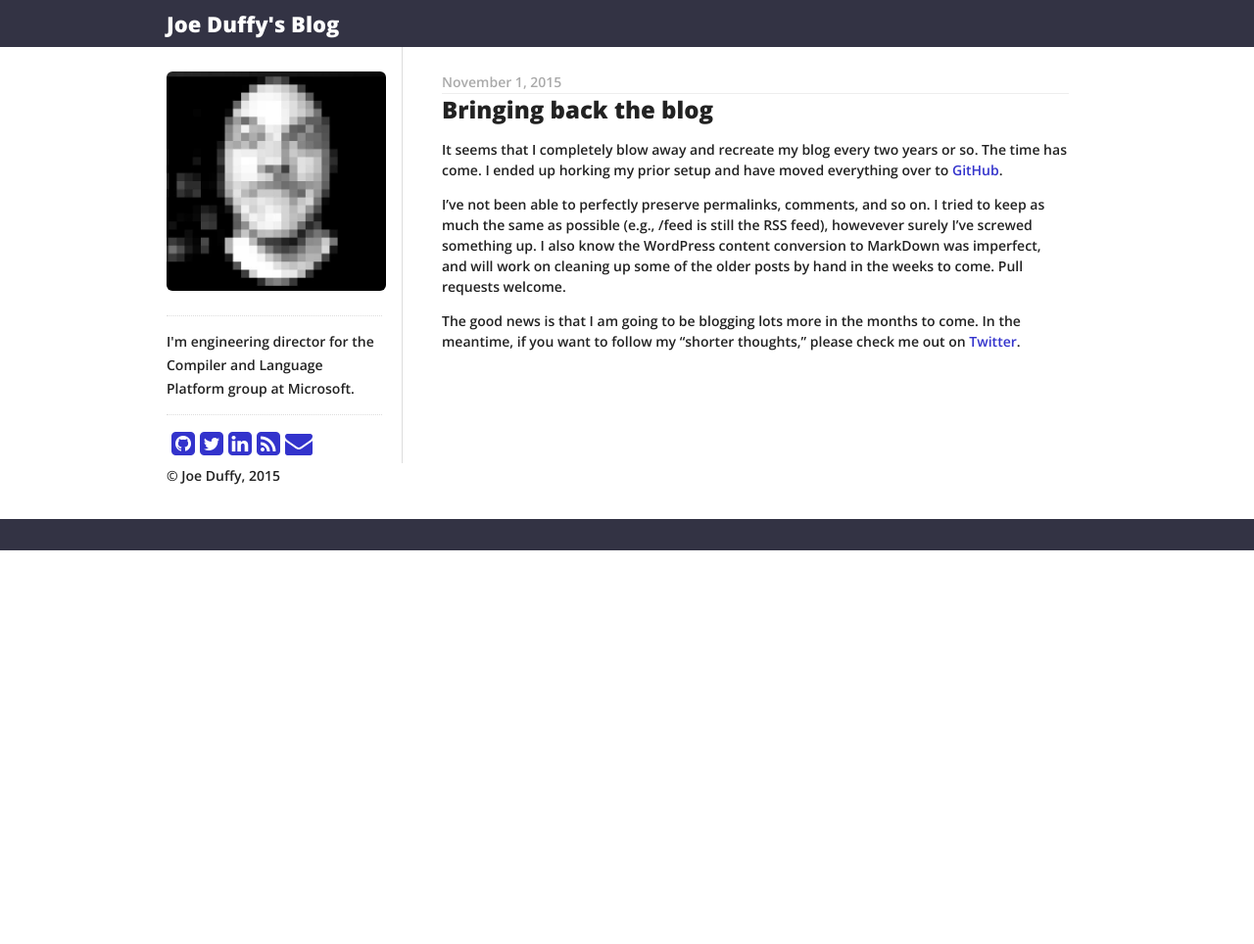
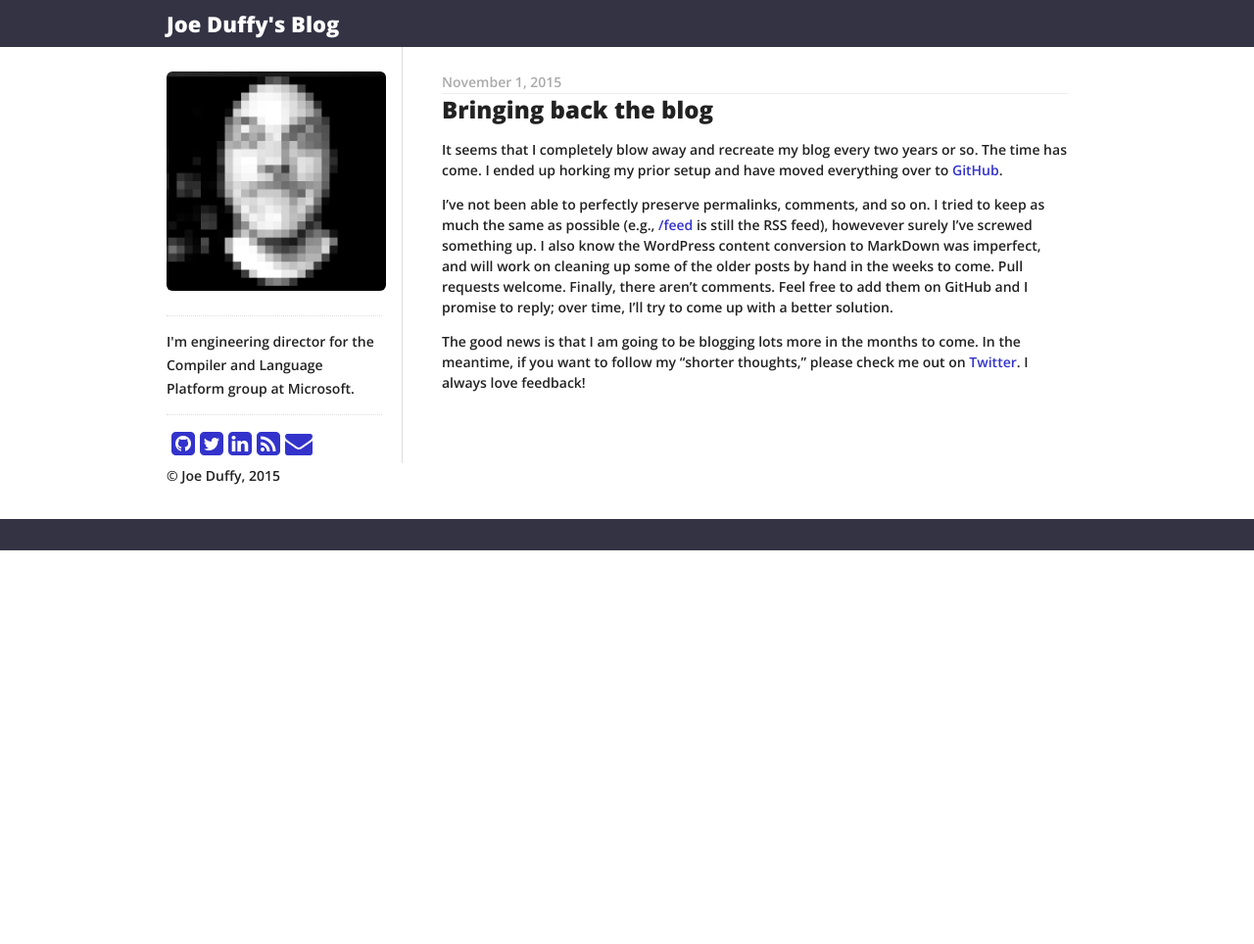
Before and after one commit to joeduffy/joeduffy.github.io, a Jekyll site: the page built from _posts/2015-11-01-bringing-back-the-blog.md, in a window 1280 px wide. Shown: the whole page at 98% size. Built offline with Jekyll 4.4.1, drawn with Linux system fonts in a browser that asks for light colours; nearby versions of some CDN libraries; Markdown is read by kramdown in place of the engine named in the settings.

Commit message:
Tidy up the latest post a bit

```diff
--- a/_posts/2015-11-01-bringing-back-the-blog.md
+++ b/_posts/2015-11-01-bringing-back-the-blog.md
@@ -18,11 +18,13 @@ The time has come.  I ended up horking my prior setup and have moved everything
 over to [GitHub](github.com/joeduffy/joeduffy.github.io/).
 
 I've not been able to perfectly preserve permalinks, comments, and so on.  I
-tried to keep as much the same as possible (e.g., /feed is still the RSS feed),
-howevever surely I've screwed something up.  I also know the WordPress content
-conversion to MarkDown was imperfect, and will work on cleaning up some of the
-older posts by hand in the weeks to come.  Pull requests welcome.
+tried to keep as much the same as possible (e.g., [/feed](/feed) is still the RSS
+feed), howevever surely I've screwed something up.  I also know the WordPress
+content conversion to MarkDown was imperfect, and will work on cleaning up some
+of the older posts by hand in the weeks to come.  Pull requests welcome.  Finally,
+there aren't comments.  Feel free to add them on GitHub and I promise to reply;
+over time, I'll try to come up with a better solution.
 
 The good news is that I am going to be blogging lots more in the months to come.
 In the meantime, if you want to follow my "shorter thoughts," please check me
-out on [Twitter](http://twitter.com/xjoeduffyx/).
+out on [Twitter](http://twitter.com/xjoeduffyx/).  I always love feedback!
```
